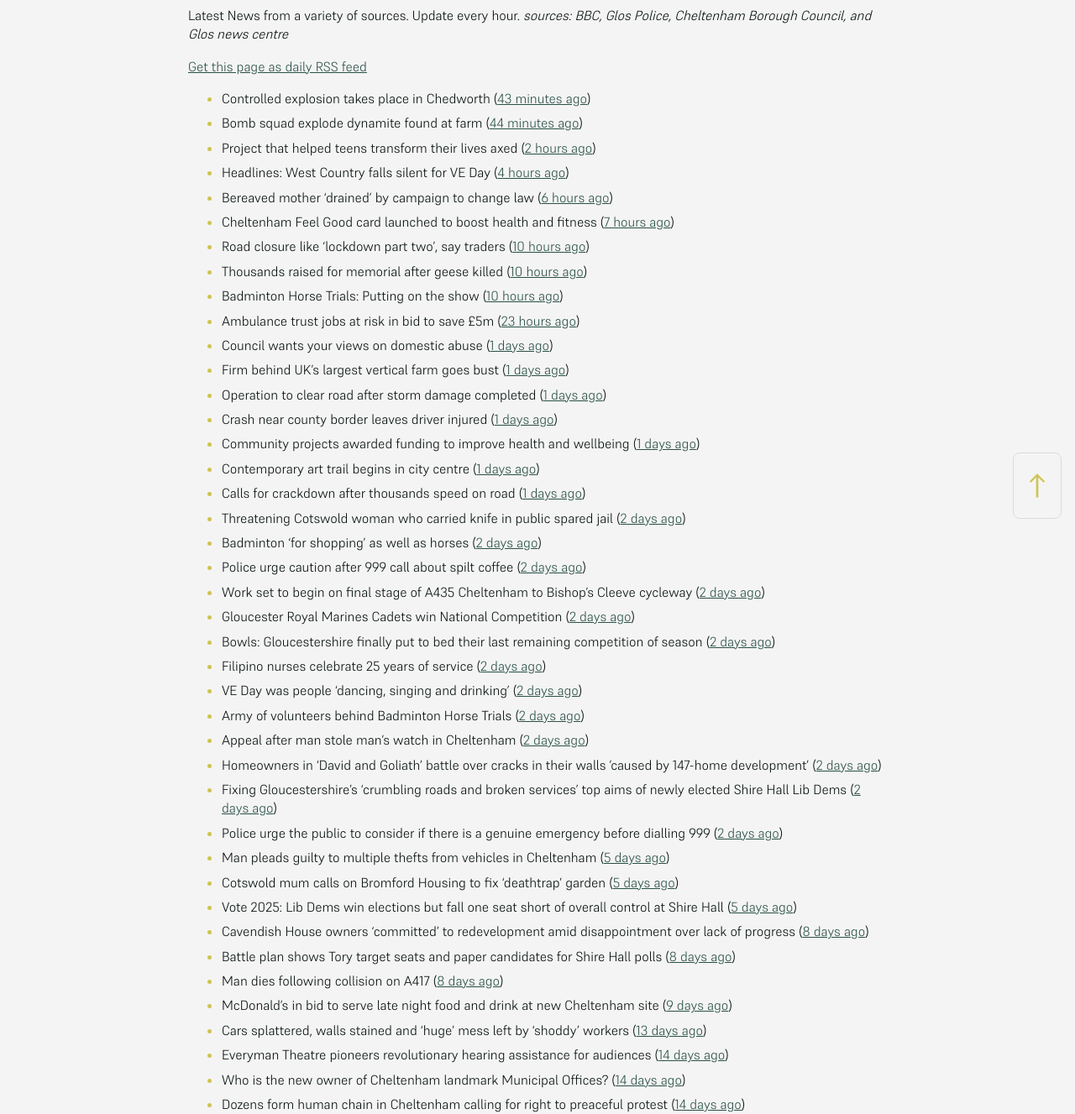
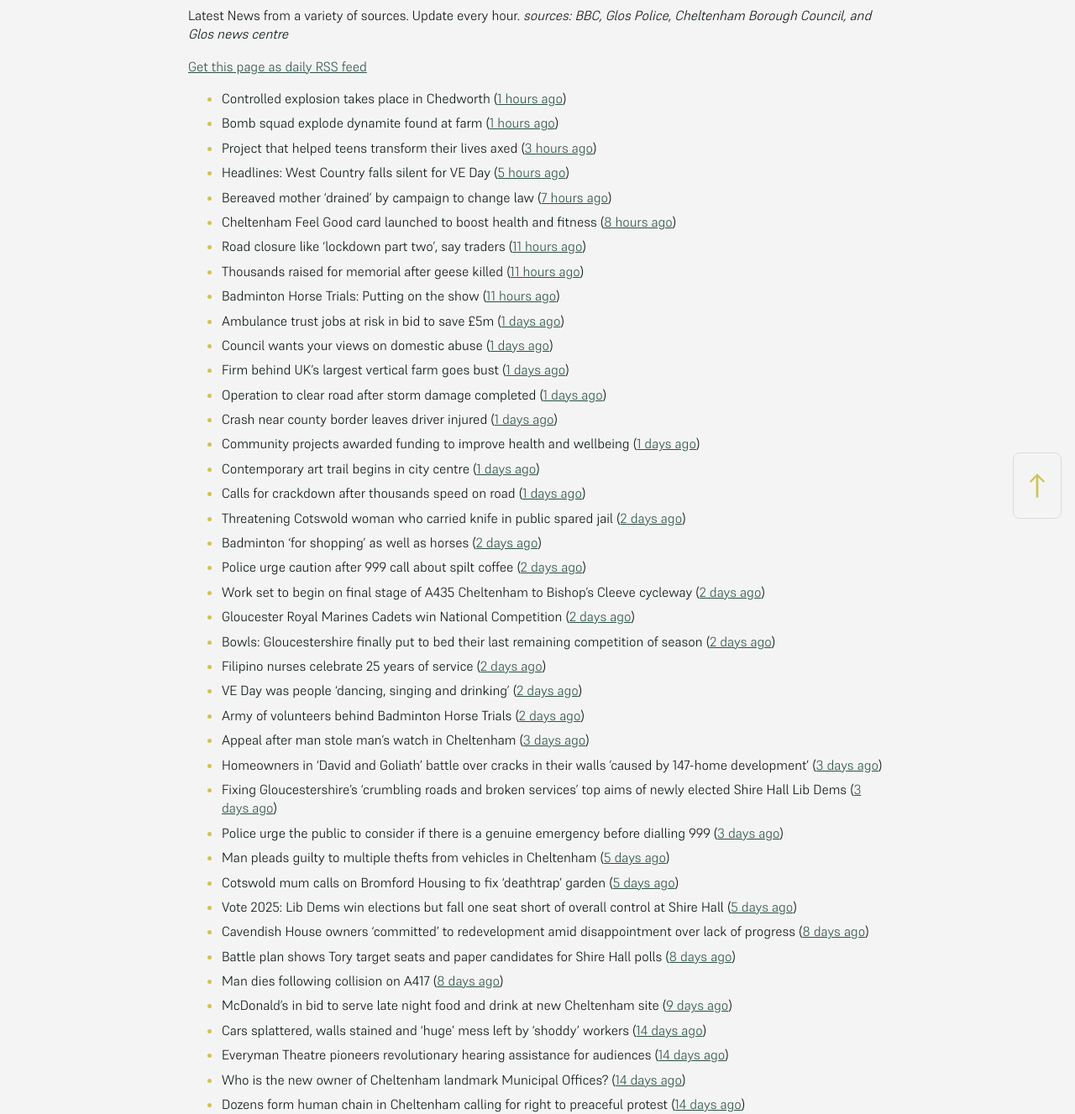
Before and after one commit to mat-0/cheltenham-open-data, a Jekyll site: the page built from _pages/news.md, in a window 1280 px wide. Shown: the part 266-1593 px from the top of the page at 84% size. Built offline with Jekyll 4.4.1, drawn with Linux system fonts in a browser that asks for light colours.

Commit message:
Updated 2025-05-08 16:58:59

```diff
--- a/_pages/news.md
+++ b/_pages/news.md
@@ -12,16 +12,16 @@ _sources: BBC, Glos Police, Cheltenham Borough Council, and Glos news centre_
 [Get this page as daily RSS feed](/daily.rss)
 
 <!-- news_marker starts -->
-- Controlled explosion takes place in Chedworth ([43 minutes ago](https://gloucesternewscentre.co.uk/controlled-explosion-takes-place-in-chedworth/))
-- Bomb squad explode dynamite found at farm ([44 minutes ago](https://www.bbc.com/news/articles/c0k34gzdmxko))
-- Project that helped teens transform their lives axed ([2 hours ago](https://www.bbc.com/news/articles/ckg1gmmn82zo))
-- Headlines: West Country falls silent for VE Day ([4 hours ago](https://www.bbc.com/news/articles/c3083nv58z7o))
-- Bereaved mother 'drained' by campaign to change law ([6 hours ago](https://www.bbc.com/news/articles/c99p985r1xgo))
-- Cheltenham Feel Good card launched to boost health and fitness ([7 hours ago](https://www.cheltenham.gov.uk/news/article/3007/cheltenham_feel_good_card_launched_to_boost_health_and_fitness))
-- Road closure like 'lockdown part two', say traders ([10 hours ago](https://www.bbc.com/news/articles/c3r8r3yrjgjo))
-- Thousands raised for memorial after geese killed ([10 hours ago](https://www.bbc.com/news/articles/cn80d0k231yo))
-- Badminton Horse Trials: Putting on the show ([10 hours ago](https://www.bbc.com/news/articles/c1lm3e424dqo))
-- Ambulance trust jobs at risk in bid to save £5m ([23 hours ago](https://www.bbc.com/news/articles/c078721k50xo))
+- Controlled explosion takes place in Chedworth ([1 hours ago](https://gloucesternewscentre.co.uk/controlled-explosion-takes-place-in-chedworth/))
+- Bomb squad explode dynamite found at farm ([1 hours ago](https://www.bbc.com/news/articles/c0k34gzdmxko))
+- Project that helped teens transform their lives axed ([3 hours ago](https://www.bbc.com/news/articles/ckg1gmmn82zo))
+- Headlines: West Country falls silent for VE Day ([5 hours ago](https://www.bbc.com/news/articles/c3083nv58z7o))
+- Bereaved mother 'drained' by campaign to change law ([7 hours ago](https://www.bbc.com/news/articles/c99p985r1xgo))
+- Cheltenham Feel Good card launched to boost health and fitness ([8 hours ago](https://www.cheltenham.gov.uk/news/article/3007/cheltenham_feel_good_card_launched_to_boost_health_and_fitness))
+- Road closure like 'lockdown part two', say traders ([11 hours ago](https://www.bbc.com/news/articles/c3r8r3yrjgjo))
+- Thousands raised for memorial after geese killed ([11 hours ago](https://www.bbc.com/news/articles/cn80d0k231yo))
+- Badminton Horse Trials: Putting on the show ([11 hours ago](https://www.bbc.com/news/articles/c1lm3e424dqo))
+- Ambulance trust jobs at risk in bid to save £5m ([1 days ago](https://www.bbc.com/news/articles/c078721k50xo))
 - Council wants your views on domestic abuse ([1 days ago](https://gloucesternewscentre.co.uk/council-wants-your-views-on-domestic-abuse/))
 - Firm behind UK's largest vertical farm goes bust ([1 days ago](https://www.bbc.com/news/articles/c9qwq5245zvo))
 - Operation to clear road after storm damage completed ([1 days ago](https://www.bbc.com/news/articles/cp91d93kv7vo))
@@ -38,10 +38,10 @@ _sources: BBC, Glos Police, Cheltenham Borough Council, and Glos news centre_
 - Filipino nurses celebrate 25 years of service ([2 days ago](https://gloucesternewscentre.co.uk/filipino-nurses-celebrate-25-years-of-service/))
 - VE Day was people 'dancing, singing and drinking' ([2 days ago](https://www.bbc.com/news/articles/cvg9y4pye5ro))
 - Army of volunteers behind Badminton Horse Trials ([2 days ago](https://www.bbc.com/news/articles/crrz4549z2po))
-- Appeal after man stole man’s watch in Cheltenham ([2 days ago](https://gloucesternewscentre.co.uk/appeal-after-man-stole-mans-watch-in-cheltenham/))
-- Homeowners in ‘David and Goliath’ battle over cracks in their walls ’caused by 147-home development’ ([2 days ago](https://gloucesternewscentre.co.uk/homeowners-in-david-and-goliath-battle-over-cracks-in-their-walls-caused-by-147-home-development/))
-- Fixing Gloucestershire’s ‘crumbling roads and broken services’ top aims of newly elected Shire Hall Lib Dems ([2 days ago](https://gloucesternewscentre.co.uk/fixing-gloucestershires-crumbling-roads-and-broken-services-top-aims-of-newly-elected-shire-hall-lib-dems/))
-- Police urge the public to consider if there is a genuine emergency before dialling 999 ([2 days ago](https://gloucesternewscentre.co.uk/police-urge-the-public-to-consider-if-there-is-a-genuine-emergency-before-dialling-999/))
+- Appeal after man stole man’s watch in Cheltenham ([3 days ago](https://gloucesternewscentre.co.uk/appeal-after-man-stole-mans-watch-in-cheltenham/))
+- Homeowners in ‘David and Goliath’ battle over cracks in their walls ’caused by 147-home development’ ([3 days ago](https://gloucesternewscentre.co.uk/homeowners-in-david-and-goliath-battle-over-cracks-in-their-walls-caused-by-147-home-development/))
+- Fixing Gloucestershire’s ‘crumbling roads and broken services’ top aims of newly elected Shire Hall Lib Dems ([3 days ago](https://gloucesternewscentre.co.uk/fixing-gloucestershires-crumbling-roads-and-broken-services-top-aims-of-newly-elected-shire-hall-lib-dems/))
+- Police urge the public to consider if there is a genuine emergency before dialling 999 ([3 days ago](https://gloucesternewscentre.co.uk/police-urge-the-public-to-consider-if-there-is-a-genuine-emergency-before-dialling-999/))
 - Man pleads guilty to multiple thefts from vehicles in Cheltenham ([5 days ago](https://gloucesternewscentre.co.uk/man-pleads-guilty-to-multiple-thefts-from-vehicles-in-cheltenham/))
 - Cotswold mum calls on Bromford Housing to fix ‘deathtrap’ garden ([5 days ago](https://gloucesternewscentre.co.uk/cotswold-mum-calls-on-bromford-housing-to-fix-deathtrap-garden/))
 - Vote 2025: Lib Dems win elections but fall one seat short of overall control at Shire Hall ([5 days ago](https://gloucesternewscentre.co.uk/vote-2025-lib-dems-win-elections-but-fall-one-seat-short-of-overall-control-at-shire-hall/))
@@ -49,7 +49,7 @@ _sources: BBC, Glos Police, Cheltenham Borough Council, and Glos news centre_
 - Battle plan shows Tory target seats and paper candidates for Shire Hall polls ([8 days ago](https://gloucesternewscentre.co.uk/battle-plan-shows-tory-target-seats-and-paper-candidates-for-shire-hall-polls/))
 - Man dies following collision on A417 ([8 days ago](https://gloucesternewscentre.co.uk/man-dies-following-collision-on-a417/))
 - McDonald’s in bid to serve late night food and drink at new Cheltenham site ([9 days ago](https://gloucesternewscentre.co.uk/mcdonalds-in-bid-to-serve-late-night-food-and-drink-at-new-cheltenham-site/))
-- Cars splattered, walls stained and ‘huge’ mess left by ‘shoddy’ workers ([13 days ago](https://gloucesternewscentre.co.uk/cars-splattered-walls-stained-and-huge-mess-left-by-shoddy-workers/))
+- Cars splattered, walls stained and ‘huge’ mess left by ‘shoddy’ workers ([14 days ago](https://gloucesternewscentre.co.uk/cars-splattered-walls-stained-and-huge-mess-left-by-shoddy-workers/))
 - Everyman Theatre pioneers revolutionary hearing assistance for audiences ([14 days ago](https://gloucesternewscentre.co.uk/everyman-theatre-pioneers-revolutionary-hearing-assistance-for-audiences/))
 - Who is the new owner of Cheltenham landmark Municipal Offices? ([14 days ago](https://gloucesternewscentre.co.uk/who-is-the-new-owner-of-cheltenham-landmark-municipal-offices/))
 - Dozens form human chain in Cheltenham calling for right to preaceful protest ([14 days ago](https://gloucesternewscentre.co.uk/dozens-form-human-chain-in-cheltenham-calling-for-right-to-preaceful-protest/))
```
Also changed, not shown: _data/flood.json (+5 -69 lines), _pages/fix-my-street.md (+2 -2 lines), index.md (+4 -4 lines).
